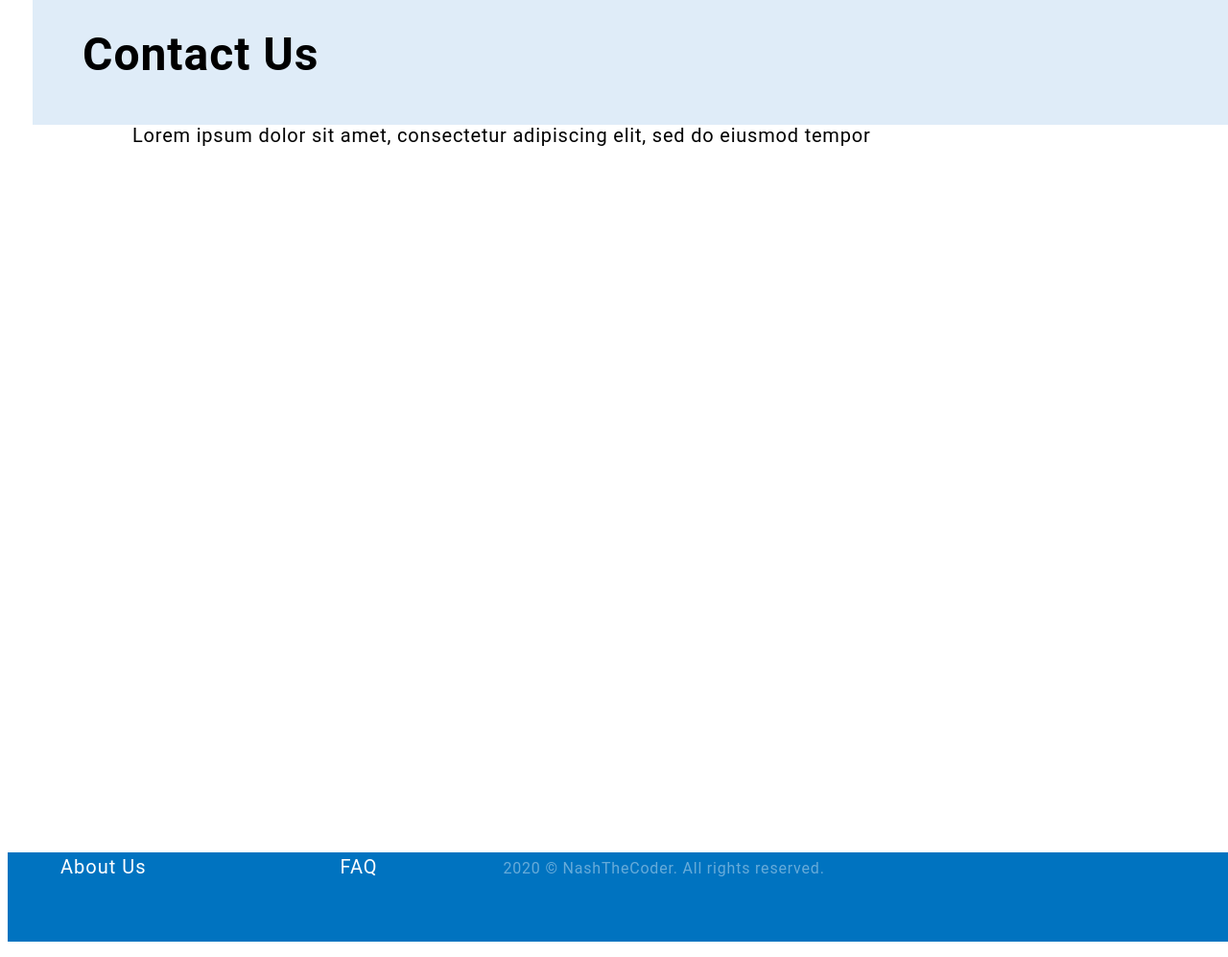
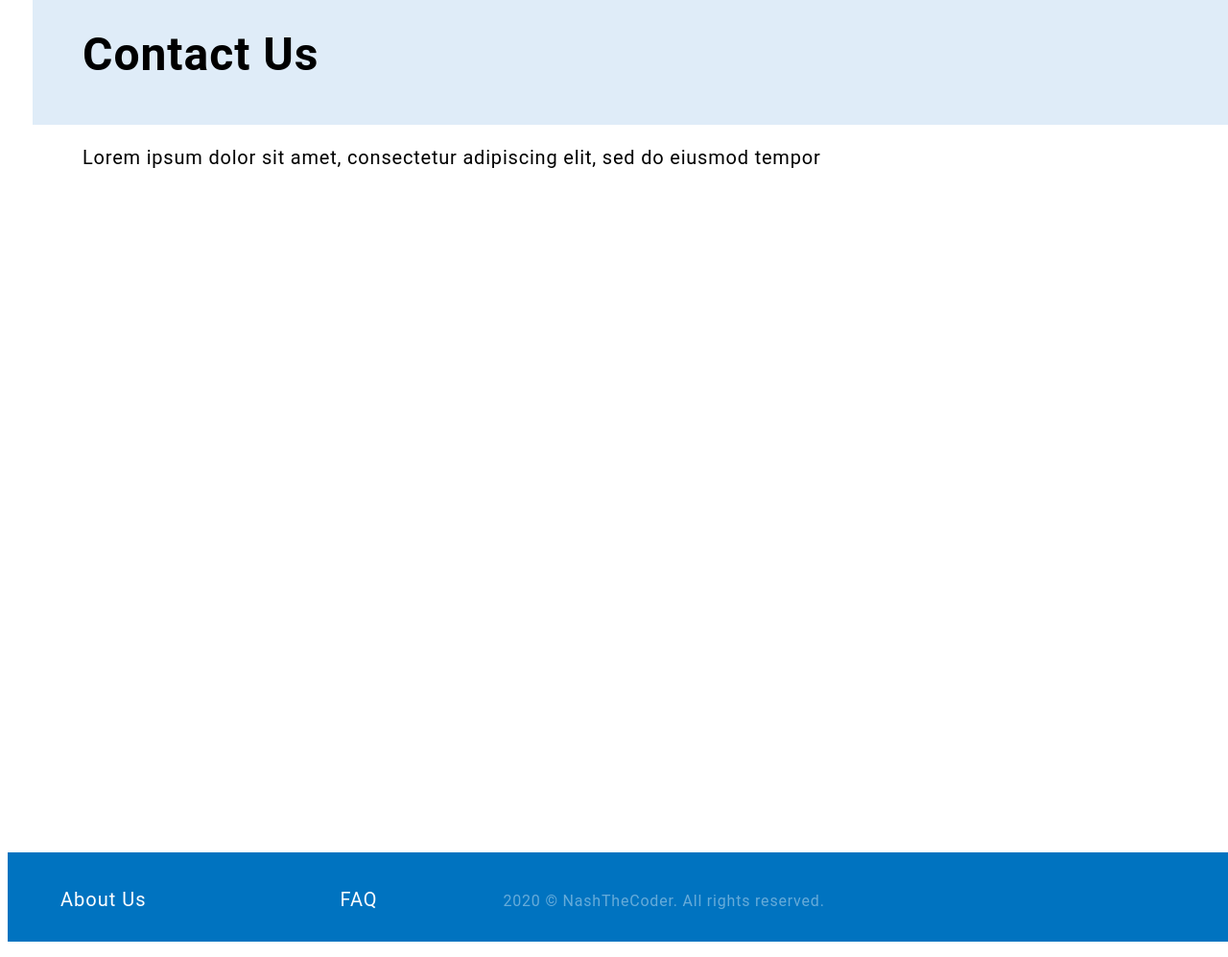
Before and after one commit to nashthecoder/afya_wezesha, a plain HTML site: page template/index.html in a window 1280 px wide. Shown: the part 4180-5177 px from the top of the page at 96% size. Drawn offline with Linux system fonts and the light colour scheme.

Commit message:
fixed footer alignment

```diff
--- a/template/index.html
+++ b/template/index.html
@@ -93,13 +93,13 @@
 
             <div class="contact_us">
                 <h1>Contact Us</h1>
-                <p>Lorem ipsum dolor sit amet, consectetur adipiscing elit, sed do eiusmod tempor</p>
+                <text class="contact_text">Lorem ipsum dolor sit amet, consectetur adipiscing elit, sed do eiusmod tempor</text>
             </div>
             <div class="footer">
                 <div>
 
                 </div>
-                <div>
+                <div class="footer_text">
                     <text class="about_us">About Us</text>
                     <text class="faq">FAQ</text>
                     <text class="copyright">2020 © NashTheCoder. All rights reserved.</text>
--- a/template/style.css
+++ b/template/style.css
@@ -331,7 +331,24 @@ border-radius: 10px;
     color: #000000;
 }
 
+.contact_text {
+    width: 780px;
+    height: 60px;
+    left: 34px;
+    top: -10px;
+    font-family: Roboto;
+    font-style: normal;
+    font-weight: normal;
+    font-size: 20px;
+    line-height: 30px;
+    /* or 150% */
+    letter-spacing: 0.04em;
+    color: #000000;
+
+}
+
 .footer {
+    display: flex;
     position: sticky;
     display: flex;
     width: 1366px;
@@ -342,6 +359,9 @@ border-radius: 10px;
     border-radius: 0px 100px 0px 0px;
 }
 
+.footer_text {
+    padding-top: 34px;
+}
 .about_us {
 width: 89px;
 height: 30px;
```
